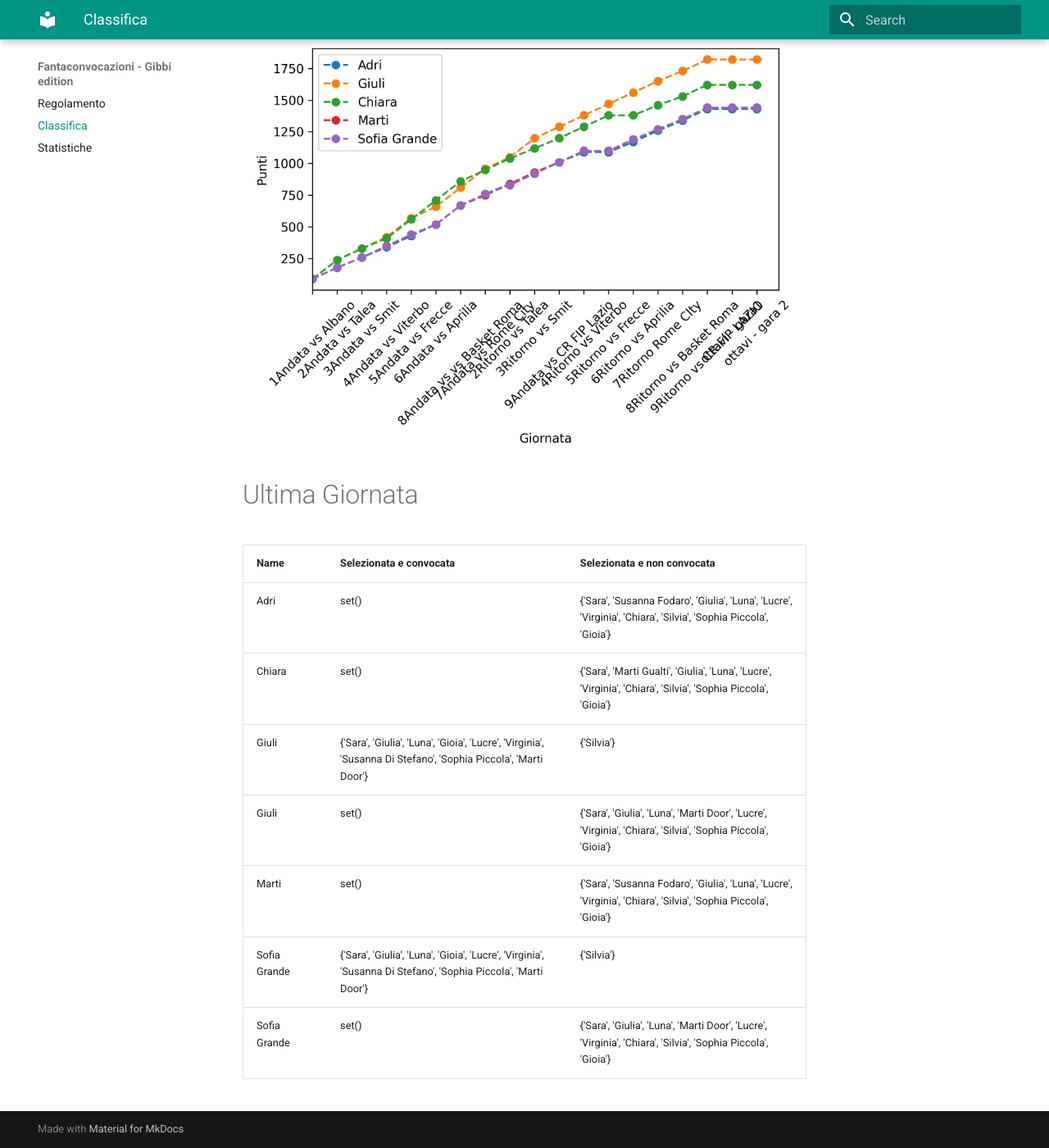
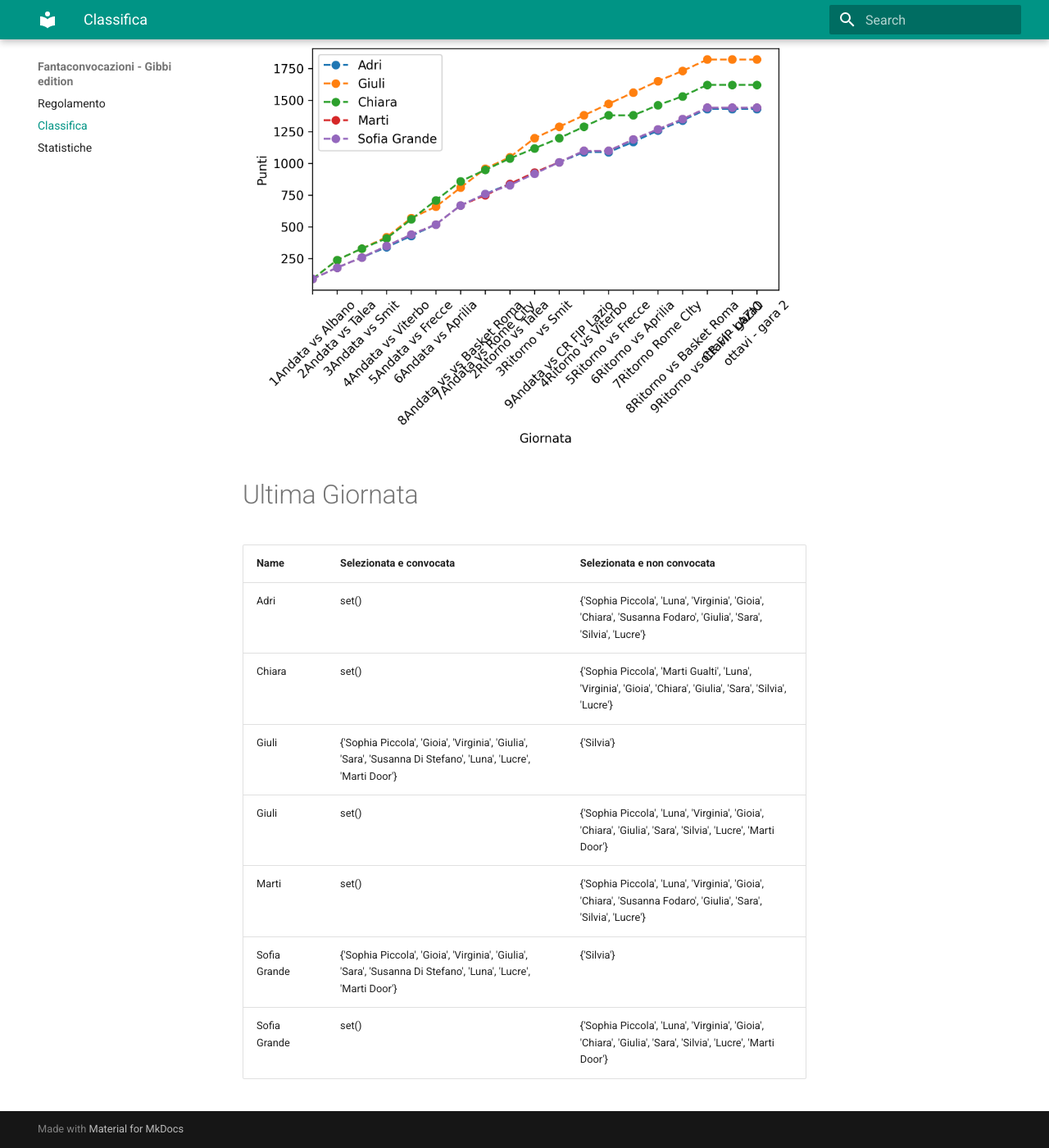
Before and after one commit to martinig94/fantagibbi, an MkDocs documentation site: the page built from docs/Classifica.md, in a window 1280 px wide and 1400 px high, scrolled down 565 px. Shown: the whole window at 82% size. Built offline with MkDocs 1.6.1 and Material for MkDocs 9.7.7, drawn with Linux system fonts in a browser that asks for light colours.

Commit message:
Auto-update from main.py

```diff
--- a/docs/Classifica.md
+++ b/docs/Classifica.md
@@ -18,11 +18,11 @@
 <!-- START_TABLE CORRECT -->
 | Name         | Selezionata e convocata                                                                                        | Selezionata e non convocata                                                                                      |
 |:-------------|:---------------------------------------------------------------------------------------------------------------|:-----------------------------------------------------------------------------------------------------------------|
-| Adri         | set()                                                                                                          | {'Sara', 'Susanna Fodaro', 'Giulia', 'Luna', 'Lucre', 'Virginia', 'Chiara', 'Silvia', 'Sophia Piccola', 'Gioia'} |
-| Chiara       | set()                                                                                                          | {'Sara', 'Marti Gualti', 'Giulia', 'Luna', 'Lucre', 'Virginia', 'Chiara', 'Silvia', 'Sophia Piccola', 'Gioia'}   |
-| Giuli        | {'Sara', 'Giulia', 'Luna', 'Gioia', 'Lucre', 'Virginia', 'Susanna Di Stefano', 'Sophia Piccola', 'Marti Door'} | {'Silvia'}                                                                                                       |
-| Giuli        | set()                                                                                                          | {'Sara', 'Giulia', 'Luna', 'Marti Door', 'Lucre', 'Virginia', 'Chiara', 'Silvia', 'Sophia Piccola', 'Gioia'}     |
-| Marti        | set()                                                                                                          | {'Sara', 'Susanna Fodaro', 'Giulia', 'Luna', 'Lucre', 'Virginia', 'Chiara', 'Silvia', 'Sophia Piccola', 'Gioia'} |
-| Sofia Grande | {'Sara', 'Giulia', 'Luna', 'Gioia', 'Lucre', 'Virginia', 'Susanna Di Stefano', 'Sophia Piccola', 'Marti Door'} | {'Silvia'}                                                                                                       |
-| Sofia Grande | set()                                                                                                          | {'Sara', 'Giulia', 'Luna', 'Marti Door', 'Lucre', 'Virginia', 'Chiara', 'Silvia', 'Sophia Piccola', 'Gioia'}     |
+| Adri         | set()                                                                                                          | {'Sophia Piccola', 'Luna', 'Virginia', 'Gioia', 'Chiara', 'Susanna Fodaro', 'Giulia', 'Sara', 'Silvia', 'Lucre'} |
+| Chiara       | set()                                                                                                          | {'Sophia Piccola', 'Marti Gualti', 'Luna', 'Virginia', 'Gioia', 'Chiara', 'Giulia', 'Sara', 'Silvia', 'Lucre'}   |
+| Giuli        | {'Sophia Piccola', 'Gioia', 'Virginia', 'Giulia', 'Sara', 'Susanna Di Stefano', 'Luna', 'Lucre', 'Marti Door'} | {'Silvia'}                                                                                                       |
+| Giuli        | set()                                                                                                          | {'Sophia Piccola', 'Luna', 'Virginia', 'Gioia', 'Chiara', 'Giulia', 'Sara', 'Silvia', 'Lucre', 'Marti Door'}     |
+| Marti        | set()                                                                                                          | {'Sophia Piccola', 'Luna', 'Virginia', 'Gioia', 'Chiara', 'Susanna Fodaro', 'Giulia', 'Sara', 'Silvia', 'Lucre'} |
+| Sofia Grande | {'Sophia Piccola', 'Gioia', 'Virginia', 'Giulia', 'Sara', 'Susanna Di Stefano', 'Luna', 'Lucre', 'Marti Door'} | {'Silvia'}                                                                                                       |
+| Sofia Grande | set()                                                                                                          | {'Sophia Piccola', 'Luna', 'Virginia', 'Gioia', 'Chiara', 'Giulia', 'Sara', 'Silvia', 'Lucre', 'Marti Door'}     |
 <!-- END_TABLE CORRECT -->
```
